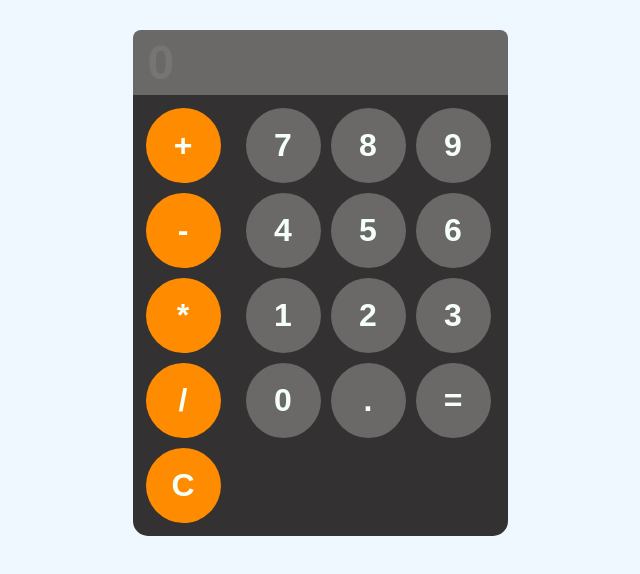
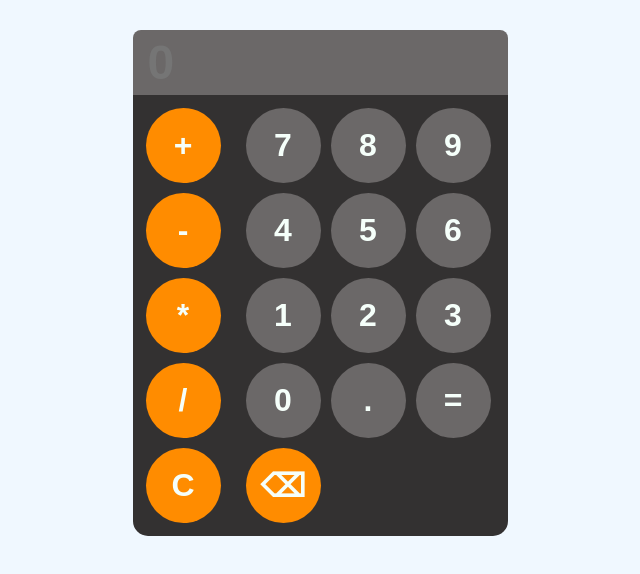
Before and after one commit to DatoLomiashvili/calculator, a plain HTML site: page index.html in a window 1280 px wide. Shown: the whole page, without its empty margins (320-960 px from the left). Drawn offline with Linux system fonts and the light colour scheme.

Commit message:
add delete last character function

```diff
--- a/index.html
+++ b/index.html
@@ -32,6 +32,7 @@
                 <button onclick="appendOnDisplay('0')">0</button>
                 <button onclick="appendOnDisplay('.')">.</button>
                 <button onclick="calculate()" id="equalsButton">=</button>
+                <button onclick="clearCharacter()" class="orange">⌫</button>
             </div>
         </div>
     </div>
--- a/index.js
+++ b/index.js
@@ -6,6 +6,10 @@ function appendOnDisplay(character) {
 
 function clearDisplay() {
     display.value = '';
+}
+
+function clearCharacter() {
+    display.value = display.value.slice(0, -1);
 }
 
 function calculate() {
--- a/style.css
+++ b/style.css
@@ -28,6 +28,14 @@ button {
 }
 
 #operations button:active {
+    background-color: rgba(255, 140, 0, 0.7);
+}
+
+#numbers button.orange {
+    background-color: darkorange;
+}
+
+#numbers button.orange:active {
     background-color: rgba(255, 140, 0, 0.7);
 }
 
```
